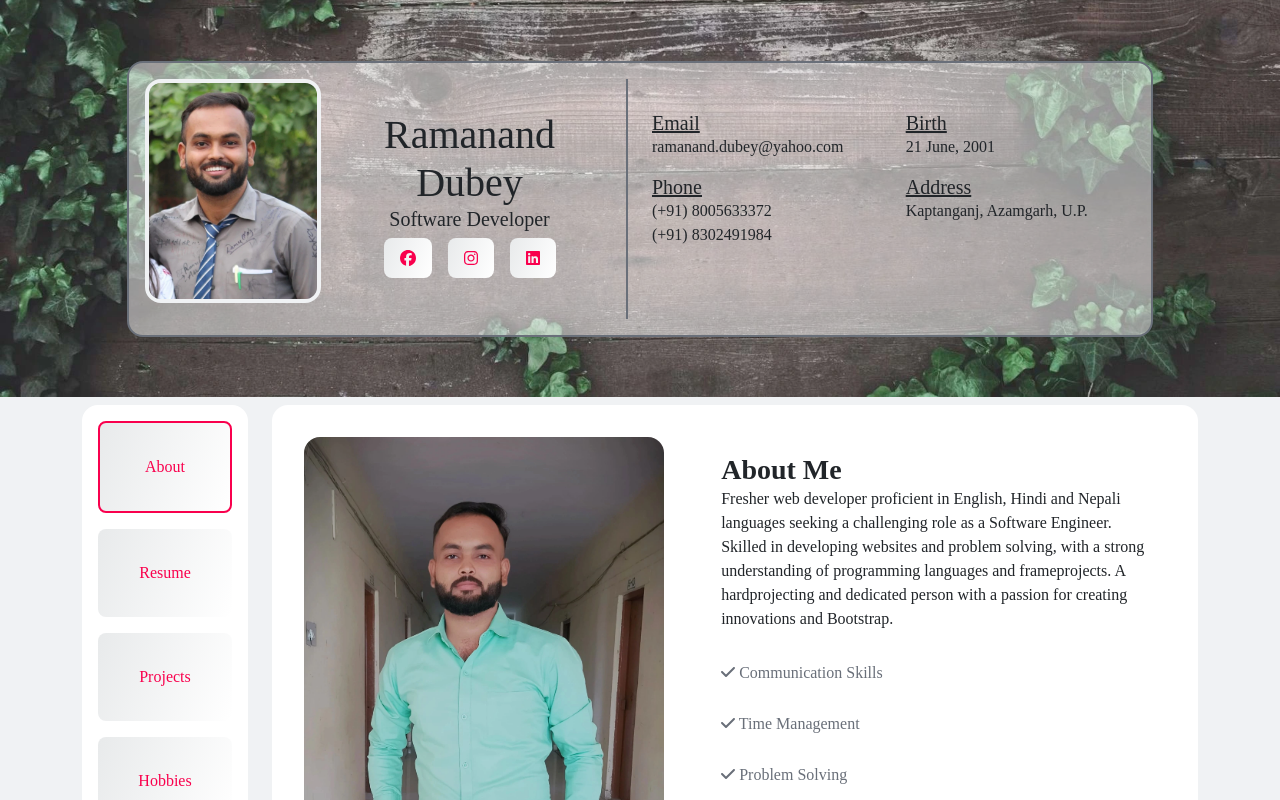
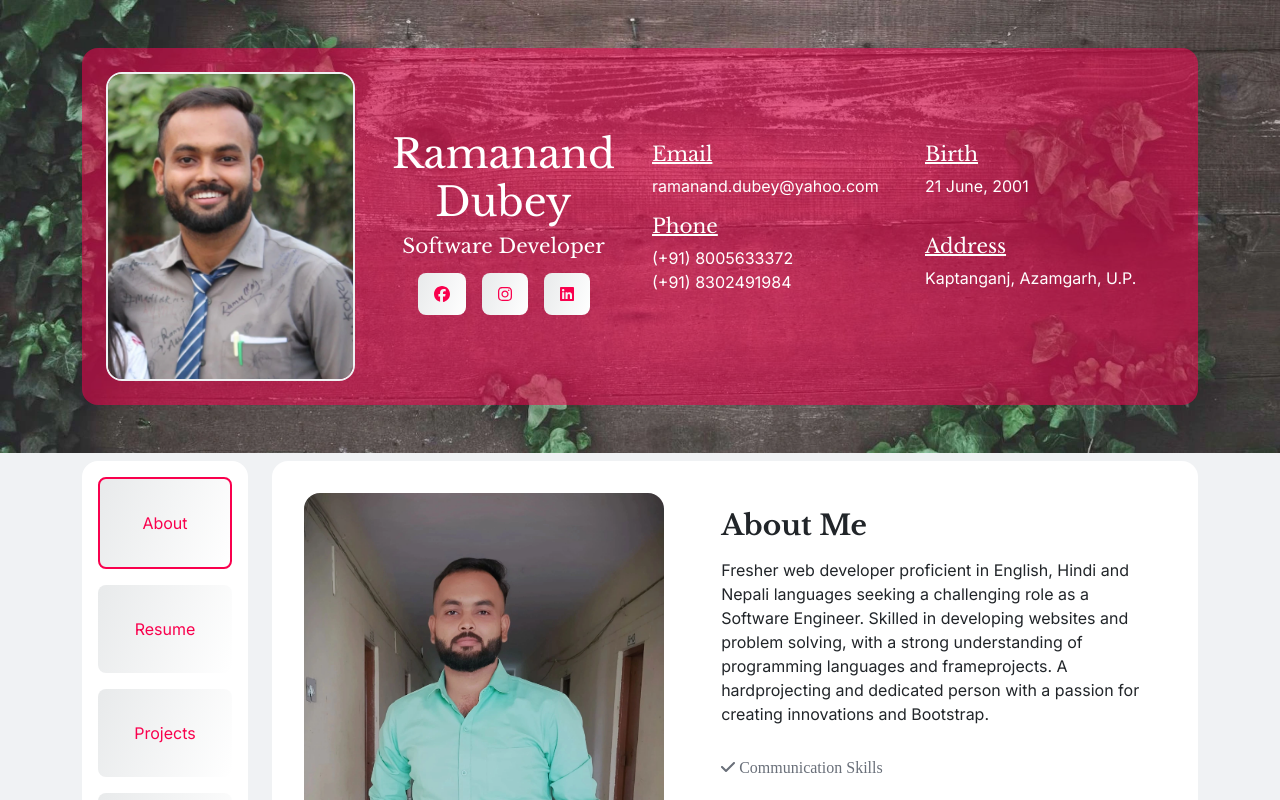
Before and after one commit to rama-69er/Portfolio, a React (Create React App) app: page / in a window 1280 px wide. Shown: the top 800 px of the page. Built offline with nearby package versions, Linux system fonts and the light colour scheme.

Commit message:
changed...

```diff
--- a/src/App.css
+++ b/src/App.css
@@ -1,3 +1,5 @@
+@import url('https://fonts.googleapis.com/css2?family=Libre+Baskerville:ital,wght@0,400;0,700;1,400&display=swap');
+@import url('https://fonts.googleapis.com/css2?family=Inter:ital,opsz,wght@0,14..32,100..900;1,14..32,100..900&display=swap');
 /* ===================== Universal Tag ===================== */
 * {
   margin: 0;
@@ -6,14 +8,29 @@
   font-family: "Times New Roman", Times, serif;
 }
 
-h1,
-h2,
-h3,
-h4,
-h5,
-p {
-  padding: 0;
-  margin: 0;
+::-webkit-scrollbar {
+  width: 4px;
+  height: 4px;
+}
+::-webkit-scrollbar-track {
+  box-shadow: inset 0 0 5px var(--theme-grey);
+  border-radius: 4px;
+}
+::-webkit-scrollbar-thumb {
+  background: var(--theme-pink);
+  border-radius: 4px;
+  animation-duration: 0.3s;
+}
+::-webkit-scrollbar-thumb:hover {
+  background: var(--theme-pink-transparent);
+  animation-duration: 0.3s;
+}
+
+p{
+  margin-bottom: 1rem !important;
+}
+h1.h2,h3,h4,h5,h6{
+  margin-bottom: 0.5rem !important;
 }
 
 :root {
@@ -21,7 +38,6 @@ p {
   --theme-linkedIn: #0a66c2;
   --theme-instagram: #e4405f;
   --theme-white-background: white;
-  --theme-white-background-transparent: rgba(255, 255, 255, 0.507);
   --theme-white-transparent-background: rgba(255, 255, 255, 0.502);
   --theme-brown: rgb(197, 56, 56);
   --theme-transparent: transparent;
@@ -32,21 +48,47 @@ p {
   --theme-light-grey: #f0f2f4;
   --theme-light-shading-grey: linear-gradient(145deg, #e2e8ec, #ffffff);
   --theme-white: #f6f6f6;
+  --step--2: clamp(0.6076rem, 0.5964rem + 0.0563vw, 0.64rem);
+  --step--1: clamp(0.7292rem, 0.7045rem + 0.1232vw, 0.8rem);
+  --step-0: clamp(0.875rem, 0.8315rem + 0.2174vw, 1rem);
+  --step-1: clamp(1.05rem, 0.9804rem + 0.3478vw, 1.25rem);
+  --step-2: clamp(1.26rem, 1.1548rem + 0.5261vw, 1.5625rem);
+  --step-3: clamp(1.512rem, 1.3586rem + 0.7672vw, 1.9531rem);
+  --step-4: clamp(1.8144rem, 1.5963rem + 1.0904vw, 2.4414rem);
+  --step-5: clamp(2.1773rem, 1.8731rem + 1.5208vw, 3.0518rem);
+  --font-family-1: "Inter", sans-serif;
+  --font-family-2: "Libre Baskerville", serif;
 }
 body {
   margin: 0;
   padding: 0;
   box-sizing: border-box;
+  font-size:var(--step-0) !important;
 }
 
 a {
   text-decoration: none !important;
-  transition-duration: 0.2s;
+  transition-duration: 0.3s;
+  font-family: var(--font-family-1) !important;
 }
 
-ul, h1, h2, h3, h4, h5, p {
-  margin: 0 !important;
-  padding: 0 !important;
+ul,
+h1,
+h2,
+h3,
+h4,
+h5,
+p {
+  margin: 0;
+  padding: 0;
+  font-family: var(--font-family-1) !important;
+}
+h1,
+h2,
+h3,
+h4,
+h5{
+  font-family: var(--font-family-2) !important;
 }
 li {
   list-style: none;
@@ -74,3 +116,8 @@ li {
   color: white;
   transition: 0.5s;
 }
+
+
+.homeTab{
+  background: var(--theme-pink-transparent);
+}
--- a/src/components/header.jsx
+++ b/src/components/header.jsx
@@ -1,6 +1,6 @@
 import React from "react";
 import "../css/homepage.css";
-import {Link} from "react-router-dom";
+import { Link } from "react-router-dom";
 
 import { FontAwesomeIcon } from "@fortawesome/react-fontawesome";
 import { faInstagram } from "@fortawesome/free-brands-svg-icons";
@@ -11,29 +11,29 @@ import { faLinkedin } from "@fortawesome/free-brands-svg-icons";
 function Header() {
     return (
         <>
-            <section className="homePage">
-                <div className="homepage-image">
-                    <div className="homeTab">
+            <section className="homePage py-3 py-md-5">
                 <div className="container">
-                            <div className="homepage-tab">
-                                <div className="row">
+                    <div className="homeTab p-4 rounded-4">
+                        <div className="row align-items-center justify-content-center">
                             <div className="col-lg-6">
                                 <div className="left-tab">
-                                            <div className="row">
-                                                <div className="col-md-4">
+                                    <div className="row align-items-center">
+                                        <div className="col-md-6">
                                             <img
-                                                        id="profile-image"
                                                 src="/images/dp.webp"
-                                                        alt="ramanand"
+                                                alt="Best Portfolio"
+                                                className="profile-image img-fluid rounded-4 border-2 h-100 w-100 mb-3 mb-lg-0"
                                             />
                                         </div>
-                                                <div className="col-md-8">
-                                                    <div className="title">
+                                        <div className="col-md-6">
+                                            <div className="title text-center mb-3 mb-md-0 text-white">
+                                                <div className="mb-3">
                                                     <h1>Ramanand Dubey</h1>
                                                     <h5>Software Developer</h5>
-                                                        <ul>
+                                                </div>
+                                                <ul className="list-unstyled d-flex align-items-center justify-content-evenly gap-3">
                                                     <li>
-                                                                <Link target="_blank" rel="noreferrer" to="https://www.facebook.com/ramanand.dubey.988/"  className="theme-btn facebook">
+                                                        <Link target="_blank" rel="noreferrer" to="https://www.facebook.com/ramanand.dubey.988/" className="theme-btn facebook">
                                                             <FontAwesomeIcon icon={faFacebook} />
                                                         </Link>
                                                     </li>
@@ -54,26 +54,24 @@ function Header() {
                                 </div>
                             </div>
                             <div className="col-lg-6">
-                                        <div className="right-tab">
-                                            <div className="row">
-                                                <div className="col-lg-6 col-md-6 col-sm-12">
+                                <div className="right-tab text-white">
+                                    <div className="row align-items-center justify-content-center">
+                                        <div className="col-sm-6">
                                             <h5>Email</h5>
                                             <p>ramanand.dubey@yahoo.com</p>
                                         </div>
-                                                <div className="col-lg-6 col-md-6 col-sm-12">
+                                        <div className="col-sm-6">
                                             <h5>Birth</h5>
                                             <p>21 June, 2001</p>
                                         </div>
-                                                <div className="col-lg-6 col-md-6 col-sm-12">
+                                        <div className="col-sm-6">
                                             <h5>Phone</h5>
-                                                    <p>(+91) 8005633372</p>
+                                            <p className="mb-0">(+91) 8005633372</p>
                                             <p>(+91) 8302491984</p>
                                         </div>
-                                                <div className="col-lg-6 col-md-6 col-sm-12">
+                                        <div className="col-sm-6">
                                             <h5>Address</h5>
-                                                    <p>Kaptanganj, Azamgarh, U.P.</p>
-                                                </div>
-                                            </div>
+                                            <p className="mb-0">Kaptanganj, Azamgarh, U.P.</p>
                                         </div>
                                     </div>
                                 </div>
@@ -82,8 +80,7 @@ function Header() {
                     </div>
                 </div>
             </section>
-        </>
-    )
+        </>)
 }
 
 export default Header;
--- a/src/css/homepage.css
+++ b/src/css/homepage.css
@@ -6,50 +6,30 @@
   border: 2px solid var(--theme-pink);
   background-color: var(--theme-light-grey);
 }
-.homePage .homepage-image {
+.homePage {
   background-image: url("/public/images/bg.webp");
   background-repeat: no-repeat;
   background-size: cover;
   background-position: bottom;
 }
 
-.homeTab {
+.homePage {
   background-color: var(--theme-transparent);
-  padding: 1rem;
 }
 
-.homeTab .homepage-tab {
+.homePage {
   background-color: var(--theme-white-background-transparent);
-  border: 2px solid var(--theme-grey);
-  border-radius: 1rem;
-  margin: 4%;
-  padding: 2rem;
 }
 
 /* --------------------- Home-Page (Left-Tab) ---------------------- */
-
-.homeTab .homepage-tab .left-tab {
-  border-right: 2px solid var(--theme-grey);
-  display: flex;
-  justify-content: center;
-  align-items: center;
-}
-
-.homeTab .homepage-tab .left-tab ul {
+.homePage .left-tab ul {
   display: flex;
   justify-content: flex-start;
   align-items: flex-start;
 }
 
-.homeTab .homepage-tab .left-tab ul li {
-  margin: 1rem 0.5rem;
-}
-
-.homeTab .homepage-tab .left-tab #profile-image {
-  border-radius: 1rem;
+.homePage .left-tab .profile-image {
   border: 4px solid var(--theme-light-grey);
-  height: 14rem;
-  width: 11rem;
   object-fit: cover;
 }
 
@@ -82,16 +62,8 @@
 }
 
 /* --------------------- Home-Page (Right-Tab) ---------------------- */
-.homeTab .homepage-tab .right-tab {
-  padding: 2rem 0;
-}
-
-.homeTab .homepage-tab .right-tab h5 {
+.homePage .right-tab h5 {
   text-decoration: underline;
-}
-
-.homeTab .homepage-tab .right-tab div {
-  padding-bottom: 1rem;
 }
 
 /* ================= SiteBody (About) ================= */
@@ -199,9 +171,7 @@
 
 /* --------------------- Media Query ---------------------- */
 @media (max-width: 2560px) {
-  .homeTab .homepage-tab .left-tab .title {
-    padding: 2rem 1rem;
-    text-align: center;
+  .homePage .left-tab .title {
     display: flex;
     align-items: center;
     justify-content: center;
@@ -209,11 +179,6 @@
   }
 }
 @media (max-width: 1440px) {
-  .homeTab .homepage-tab {
-    margin-top: 4%;
-    padding: 1rem;
-  }
-
   .siteBody .site-about .about-image img {
     height: 45rem;
     width: 22.5rem;
@@ -224,9 +189,9 @@
 }
 
 @media (min-width: 768px) and (max-width: 1200px) {
-  .homeTab .homepage-tab .left-tab h1,
-  .homeTab .homepage-tab .left-tab ul,
-  .homeTab .homepage-tab .left-tab h5 {
+  .homePage .left-tab h1,
+  .homePage .left-tab ul,
+  .homePage .left-tab h5 {
     padding: 0 2rem;
   }
   .siteBody .site-about .about-para {
@@ -238,11 +203,11 @@
   .siteBody .site-about .about-para {
     margin-left: 6rem;
   }
-  .homeTab .homepage-tab .right-tab {
+  .homePage .right-tab {
     text-align: center;
   }
 
-  .homeTab .homepage-tab .left-tab {
+  .homePage .left-tab {
     border: none;
   }
 
@@ -283,12 +248,12 @@
   .contact-part .contact-para p a {
     font-size: x-small;
   }
-  .homeTab .homepage-tab .left-tab {
+  .homePage .left-tab {
     margin: auto;
     text-align: center;
   }
 
-  .homeTab .homepage-tab .left-tab ul {
+  .homePage .left-tab ul {
     display: flex;
     justify-content: center;
     padding: 0;
--- a/src/css/style.css
+++ b/src/css/style.css
@@ -21,7 +21,7 @@
 }
 
 @media (min-width: 320px) and (max-width: 768px) {
-  .homeTab .homepage-tab {
+  .homePage .homepage-tab {
     padding: 1rem;
     margin: 0;
   }
@@ -29,10 +29,10 @@
     width: 15rem;
     height: 30rem;
   }
-  .homeTab .homepage-tab .left-tab {
+  .homePage .homepage-tab .left-tab {
     border: 0;
   }
-  .homeTab .homepage-tab .right-tab {
+  .homePage .homepage-tab .right-tab {
     display: none;
   }
   .siteBody nav ul li a {
```
Also changed, not shown: package.json (+5 -2 lines), src/components/music.jsx (+12 -12 lines), 1 other file (tests, documents, lock files or other folders). Lines whose indentation alone changed are shown as unchanged.
